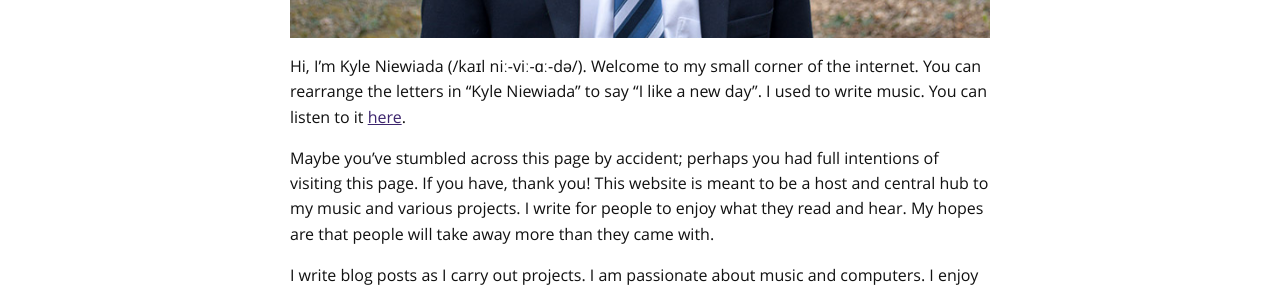
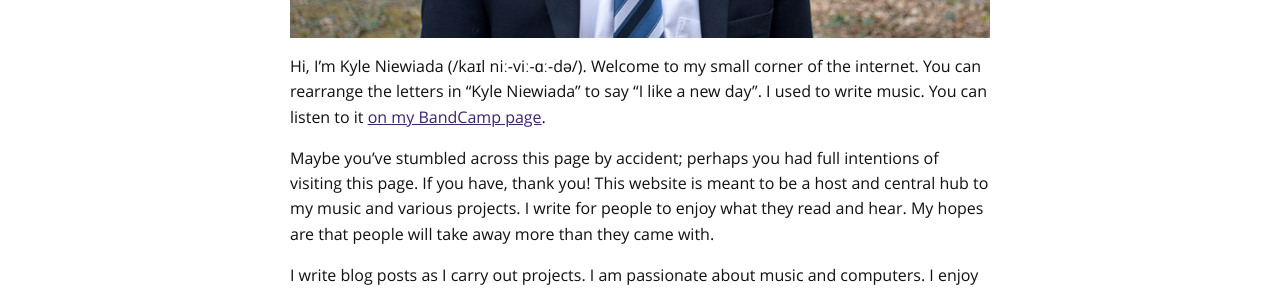
Before and after one commit to aav7fl/website-legacy, a Jekyll site: the page built from _pages/about.md, in a window 1280 px wide. Shown: the part 677-968 px from the top of the page. Built offline with Jekyll 4.4.1, drawn with Linux system fonts in a browser that asks for light colours.

Commit message:
Continue adding accessibility tweaks

```diff
--- a/_includes/coalateposts.html
+++ b/_includes/coalateposts.html
@@ -9,7 +9,7 @@
       {% endif %}
 
       <tr>
-        <td nowrap>{{ post.date | date: '%b %d' }}</td>
+        <td>{{ post.date | date: '%b %d' }}</td>
         <td><a href="{{ post.url }}">{{ post.title }}</a></td>
         <td>{{post.tag | default: 'Other' | capitalize | truncatewords: 1, ""}}</td>
       </tr>
--- a/_pages/about.md
+++ b/_pages/about.md
@@ -11,7 +11,7 @@ permalink: /about/
 
 ![Kyle Niewiada](/assets/img/kyle.jpg)
 
-Hi, I'm Kyle Niewiada (/kaɪl niː-viː-ɑː-də/). Welcome to my small corner of the internet. You can rearrange the letters in "Kyle Niewiada" to say "I like a new day". I used to write music. You can listen to it <a href ="https://kyleniewiada.bandcamp.com/" rel="nofollow">here</a>.
+Hi, I'm Kyle Niewiada (/kaɪl niː-viː-ɑː-də/). Welcome to my small corner of the internet. You can rearrange the letters in "Kyle Niewiada" to say "I like a new day". I used to write music. You can listen to it <a href ="https://kyleniewiada.bandcamp.com/" rel="nofollow">on my BandCamp page</a>.
 
 Maybe you've stumbled across this page by accident; perhaps you had full intentions of visiting this page. If you have, thank you! This website is meant to be a host and central hub to my music and various projects. I write for people to enjoy what they read and hear. My hopes are that people will take away more than they came with.
 
--- a/_sass/_tables.scss
+++ b/_sass/_tables.scss
@@ -36,6 +36,7 @@ td {
 	&:first-child
 	{
 		font-weight: bold;
+		white-space: nowrap;
 	}
 }
 
--- a/_sass/_typography.scss
+++ b/_sass/_typography.scss
@@ -92,7 +92,3 @@ a {
 		color: darken($link-color, 15%);
 	}
 }
-
-/***************
-FOOTER STYLING
-***************/
--- a/index.html
+++ b/index.html
@@ -14,7 +14,7 @@ redirect_from:
       <li>
         <div class="titlemeta"><span class="meta-left">{{ post.date | date: '%B %d, %Y' }}</span><span class="meta-right">{{ post.tag | capitalize}}</span></div>
         <h2><a class="post-link" href="{{ post.url | prepend: site.baseurl }}">{{ post.title }}</a></h2>
-        <p class="description">{% if post.description %}{{ post.description | strip_html | strip_newlines | truncate: 250 }}{% else %}{{ post.content | strip_html | strip_newlines | truncate: 250 }}{% endif %}</p>
+        <p class="description">{{ post.content | strip_html | strip_newlines | truncate: 250 }}</p>
       </li>
     {% endfor %}
   </ul>
```
Also changed, not shown: _posts/2016-05-31-raspberry-pi-steam-vr-streaming.md (+3 -3 lines).
